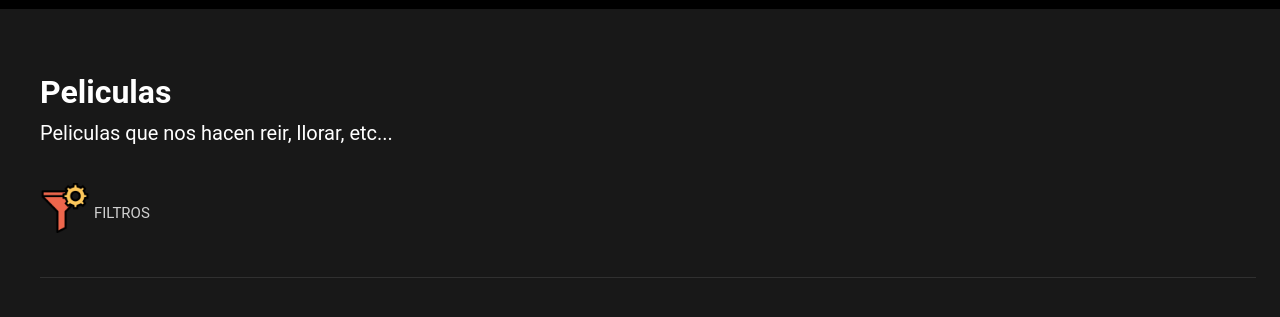
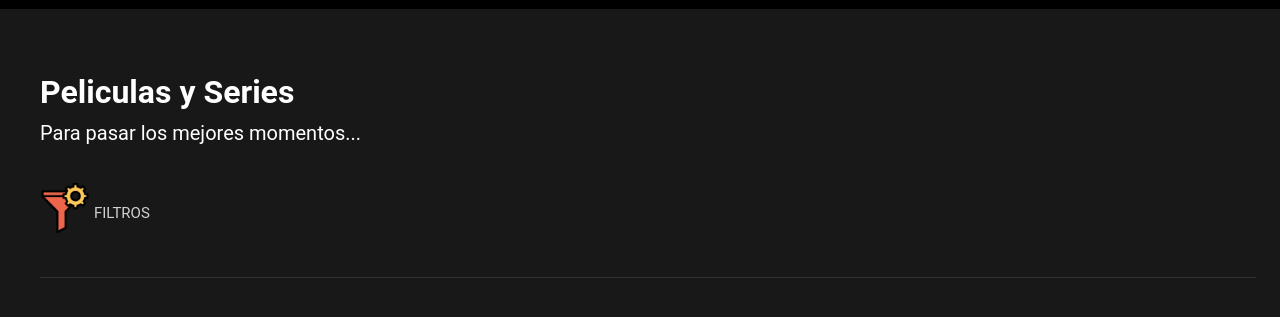
Before and after one commit to josueeegl/Netflix-API-TMDB, a website: page public/index.html in a window 1280 px wide. Shown: the part 51-368 px from the top of the page. Drawn offline with Linux system fonts and the light colour scheme; no server answers.

Commit message:
vfinal2.0

```diff
--- a/public/index.html
+++ b/public/index.html
@@ -23,15 +23,15 @@
     <br />
     <br />
     <br />
-    <h1 class="h1title">Peliculas</h1>
-    <p class="info">Peliculas que nos hacen reir, llorar, etc...</p>
+    <h1 class="h1title">Peliculas y Series</h1>
+    <p class="info">Para pasar los mejores momentos...</p>
     <br />
     <br />
+
     <div class="btnFiltros" onclick="filtros()">
       <img src="img/filter3.png" class="imgFilter" />
       <label class="lbl">FILTROS</label>
     </div>
-
     <!--Filtro-->
     <div id="filtros">
       <!--Filtro categorias-->
@@ -77,11 +77,10 @@
       </div>
       <!--Fin-->
 
-      <!--Filtro para adultps-->
+      <!--Filtro clasificacion-->
       <div class="filtrados" id="flClasificacion">
         <p class="pFiltros">CLASIFICACIÓN</p>
         <div class="linea"></div>
-
       </div>
       <!--Fin-->
 
@@ -134,9 +133,9 @@
         <button id="btnGuardar" onclick="aplicar_cambios()">GUARDAR</button>
       </div>
     </div>
-
     <div class="linea2"></div>
     <!-- fin Filtro-->
+
     <!--Parte principal-->
     <header class="main"></header>
     <!--Scripts-->
--- a/public/js/filtros.js
+++ b/public/js/filtros.js
@@ -120,7 +120,6 @@ const para_adultos = () => {
             verificar = 1;
         }
     }
-
 }
 
 //Por orden de...
@@ -134,7 +133,7 @@ const ver_por = () => {
     }
 }
 
-//////////////////////////////////////////
+/////////////////////////////////////////////////////////////////////////
 
 // Está funcion aplicara todos los cambios elegidos en la seccion filtros
 const aplicando_cambios = () => {
```
